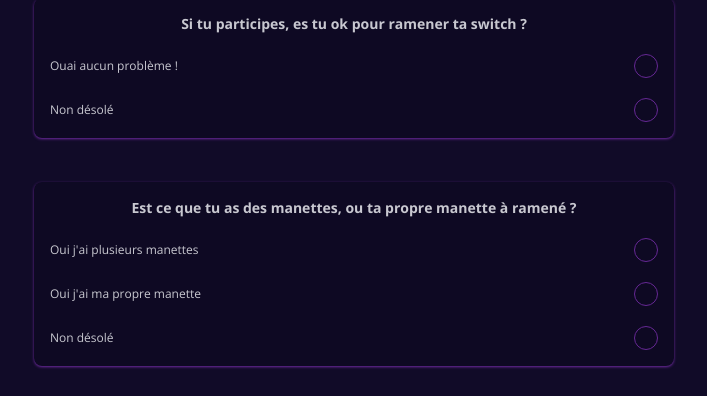
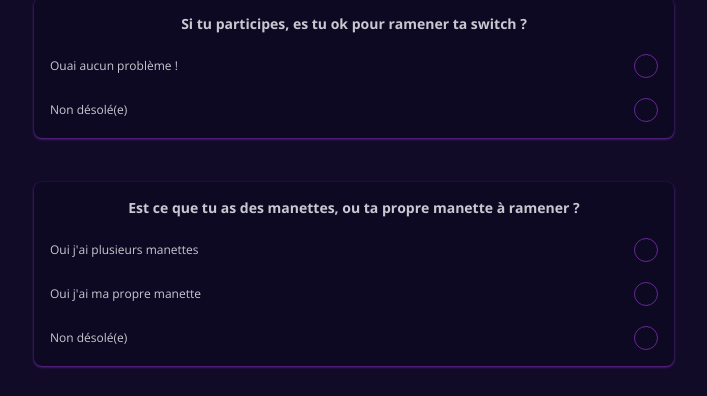
Before and after one commit to VALYM-eSports/tournamentForm, a Next.js app in the folder frontend/: page /tournament in a window 1280 px wide. Shown: the part 522-918 px from the top of the page, without its empty margins (286-993 px from the left). Built offline with nearby package versions, Linux system fonts and the light colour scheme; a web font is replaced by a local one.

Commit message:
style web ok

```diff
--- a/frontend/app/components/Forms.tsx
+++ b/frontend/app/components/Forms.tsx
@@ -193,7 +193,7 @@
               />
             </div>
             <div className="flex gap-3 items-center justify-between">
-              <p className="text-xs"> Non désolé </p>
+              <p className="text-xs"> Non désolé(e) </p>
               <input
                 type="radio"
                 className="radio radio-primary"
@@ -207,7 +207,7 @@
           <div className="flex gap-5 flex-col justify-start bg-base-200 p-4 rounded-lg mb-6 md:mb-11 shadow shadow-primary">
             <div className="flex justify-center items-center">
               <label className="text-sm font-bold">
-                Est ce que tu as des manettes, ou ta propre manette à ramené ?
+                Est ce que tu as des manettes, ou ta propre manette à ramener ?
               </label>
             </div>
 
@@ -230,7 +230,7 @@
               />
             </div>
             <div className="flex gap-3 items-center justify-between">
-              <p className="text-xs"> Non désolé </p>
+              <p className="text-xs"> Non désolé(e) </p>
               <input
                 type="radio"
                 className="radio radio-primary"
```
